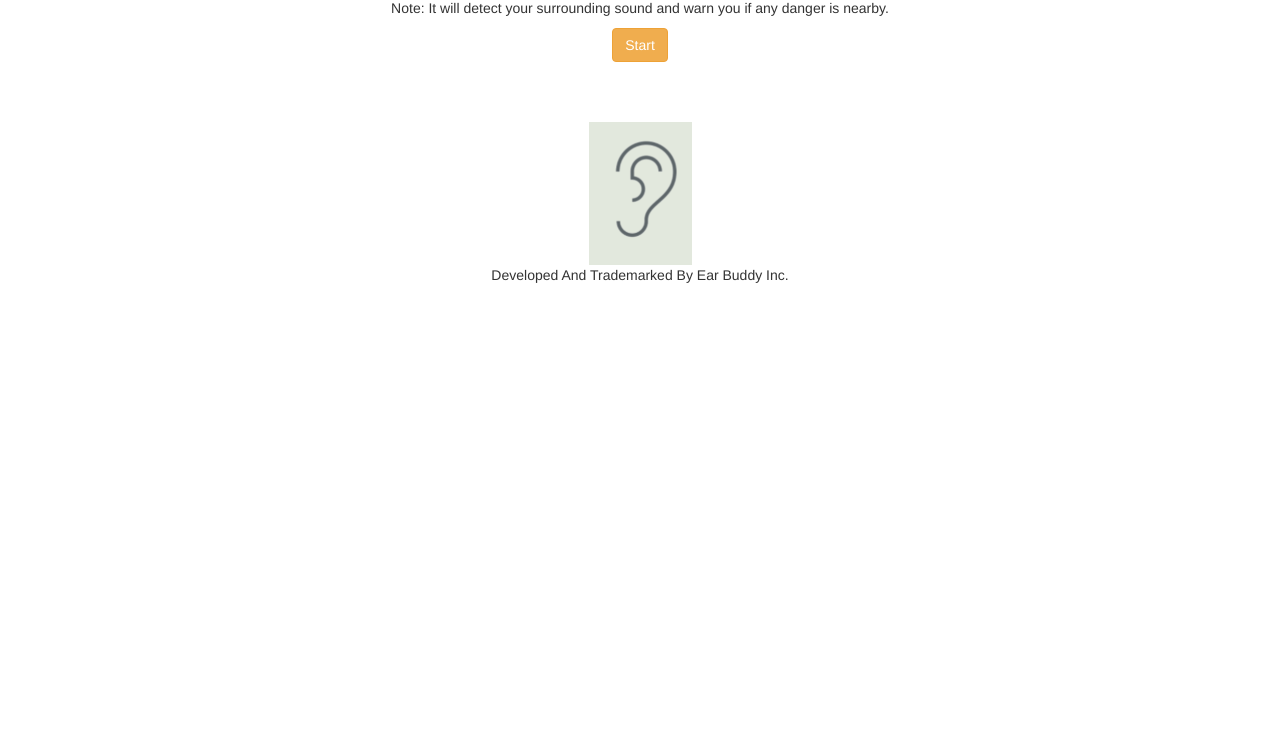
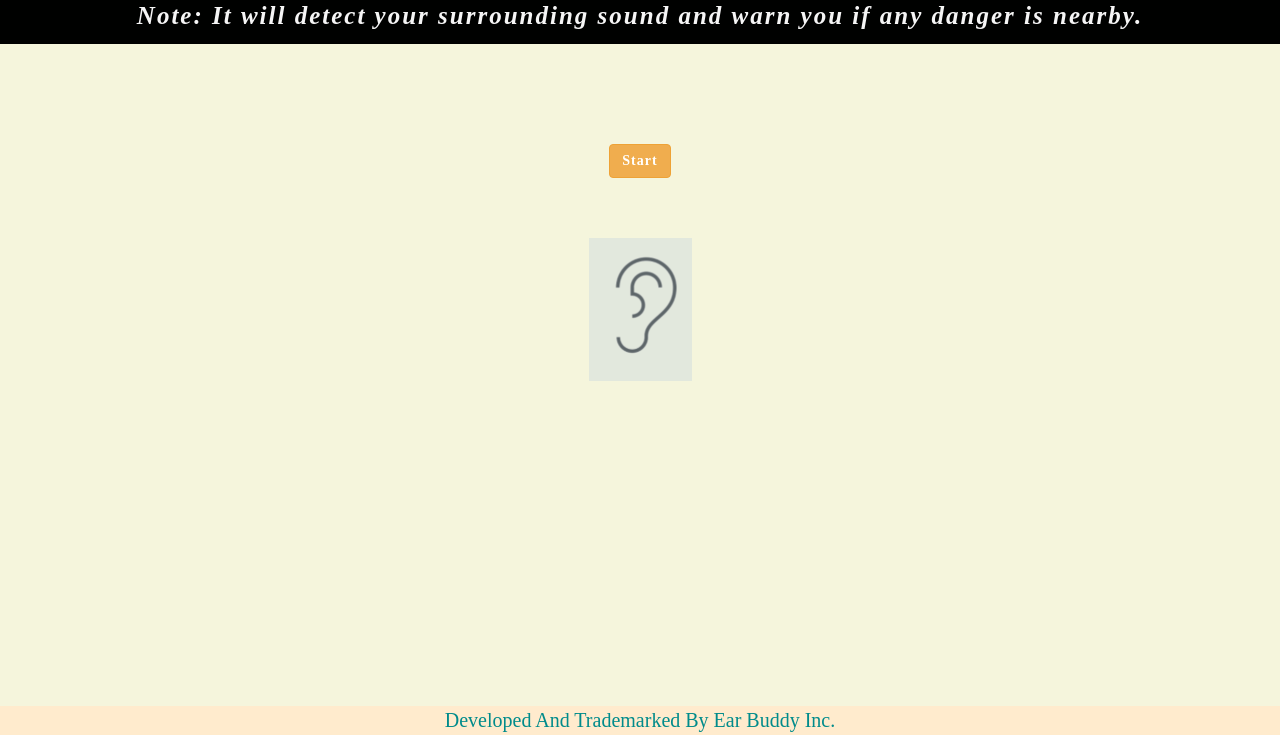
Before and after one commit to Advait09coder/ear-buddy, a plain HTML site: page index.html in a window 1280 px wide. Shown: the part 65-800 px from the top of the page. Drawn offline with nearby package versions, Linux system fonts and the light colour scheme.

Commit message:
Add files via upload

```diff
--- a/index.html
+++ b/index.html
@@ -1,15 +1,15 @@
 <html>
     <head>
-    <title>Ear Buddy</title>
-    <script src="https://unpkg.com/ml5@latest/dist/ml5.min.js" type="text/javascript"></script>
-    <meta name="viewport" content="width=device-width, initial-scale=1.0">
-    <link rel="stylesheet" href="https://maxcdn.bootstrapcdn.com/bootstrap/3.4.1/css/bootstrap.min.css">
-    <script src="https://ajax.googleapis.com/ajax/libs/jquery/3.5.1/jquery.min.js"></script>
-    <script src="https://maxcdn.bootstrapcdn.com/bootstrap/3.4.1/js/bootstrap.min.js"></script>
-    <link rel="stylesheet" src="style.css">
+        <link href="style.css" rel="stylesheet" >
+        <script src="main.js"></script>
+        <script src="https://unpkg.com/ml5@latest/dist/ml5.min.js" type="text/javascript"></script>
+        <meta name="viewport" content="width=device-width, initial-scale=1.0">
+        <link rel="stylesheet" href="https://maxcdn.bootstrapcdn.com/bootstrap/3.4.1/css/bootstrap.min.css">
+        <script src="https://ajax.googleapis.com/ajax/libs/jquery/3.5.1/jquery.min.js"></script>
+        <script src="https://maxcdn.bootstrapcdn.com/bootstrap/3.4.1/js/bootstrap.min.js"></script>
+
     </head>
-
-    <body>
+    <body id="body1">
         <center>
         <div id="div_header" class="col-xs-12 text-center">
             <h2>Ear Buddy Buddy Of Deaf People</h2>
@@ -24,7 +24,7 @@
             <img id="animal_image" src="dd5ed82b-b105-4b93-806f-1f9e718b56ec.png">
         </div>
 
-        <div id="copy_right_footer text-center">
+        <div id="copy_right_footer">
             Developed And Trademarked By Ear Buddy Inc.
         </div>
     </center>
--- /dev/null
+++ b/main.js
@@ -0,0 +1,13 @@
+function startClassification(){
+    navigator.mediaDevices.getUserMedia({ audio: true })
+    Classifier = ml5.soundClassifier('https://teachablemachine.withgoogle.com/models/giAHvNMly/model.json', modelReady);
+}
+
+function modelReady(){
+    classifier.classify(gotResults);
+    console.log(gotResults);
+}
+
+function gotResults(error,results){
+
+}
--- /dev/null
+++ b/style.css
@@ -0,0 +1,32 @@
+#body1{
+    font-family: 'Roboto Slab', serif;
+    background-color: beige;
+}
+
+#div_header{
+    background-color: #000100;
+    color: whitesmoke;
+}
+
+#div_header p{
+    font-style: italic;
+    font-weight: bolder;
+    letter-spacing: 2px;
+    font-size: 25px;
+}
+
+#main_div button{
+    font-weight: bold;
+    margin-top: 100px;
+    letter-spacing: 1px;
+}
+
+#copy_right_footer{
+    background-color: blanchedalmond;
+    color: darkcyan;
+    font-size: 20px;
+    text-shadow: 100px;
+    position: fixed;
+    bottom: 0px;
+    width: 100%;
+}
```
